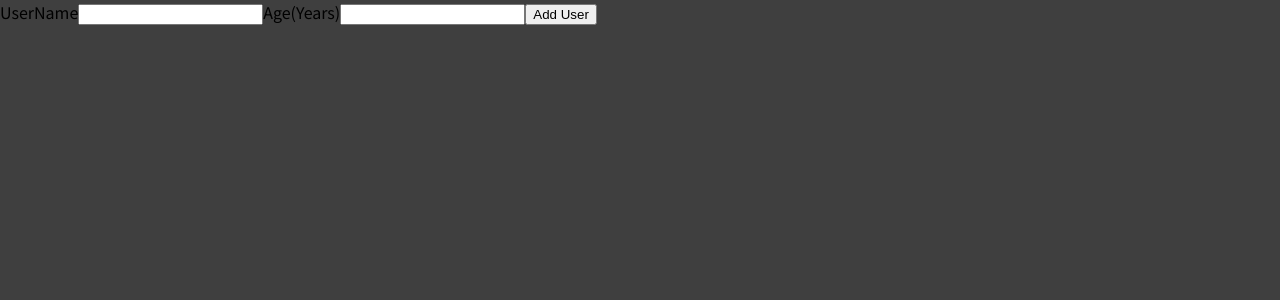
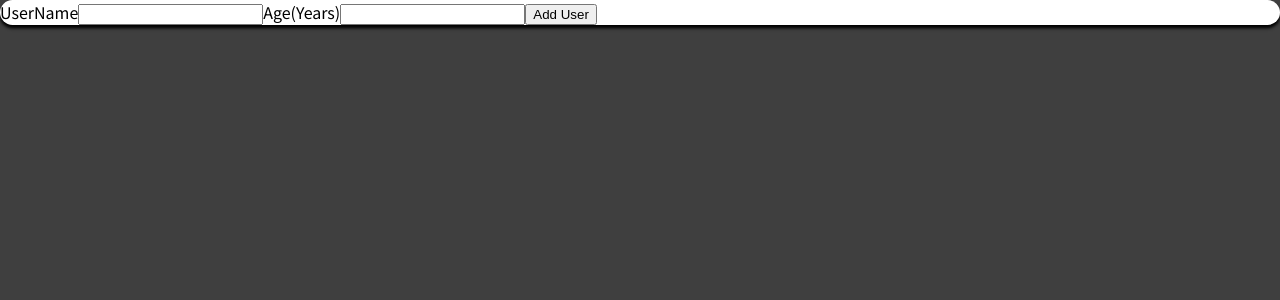
Before and after one commit to AnanSer/UserFormInterface, a React (Create React App) app: page / in a window 1280 px wide. Shown: the top 300 px of the page. Built offline with nearby package versions, Linux system fonts and the light colour scheme.

Commit message:
added card js and its style

```diff
--- /dev/null
+++ b/src/components/UI/Card.js
@@ -0,0 +1,7 @@
+import React from "react";
+import classes from "./Card.module.css";
+
+const Card = (props) => {
+  return <div className={classes.card}>{props.children}</div>;
+};
+export default Card;
--- /dev/null
+++ b/src/components/UI/Card.module.css
@@ -0,0 +1,5 @@
+.card {
+  background-color: white;
+  box-shadow: 0 0.2rem 0.2rem rgba(0, 0, 0, 26);
+  border-radius: 4rem;
+}
--- a/src/components/Users/AddUser.js
+++ b/src/components/Users/AddUser.js
@@ -1,5 +1,6 @@
 import React from "react";
 import "./AddUser.css";
+import Card from "../UI/Card";
 
 const AddUsers = (props) => {
   const submitHandler = (event) => {
@@ -7,7 +8,7 @@ const AddUsers = (props) => {
   };
 
   return (
-    <div>
+    <Card>
       <form onSubmit={submitHandler}>
         <label htmlFor="userName">UserName</label>
         <input type="text"></input>
@@ -15,7 +16,7 @@ const AddUsers = (props) => {
         <input type="text" id="age"></input>
         <button type="submit">Add User</button>
       </form>
-    </div>
+    </Card>
   );
 };
 
```
